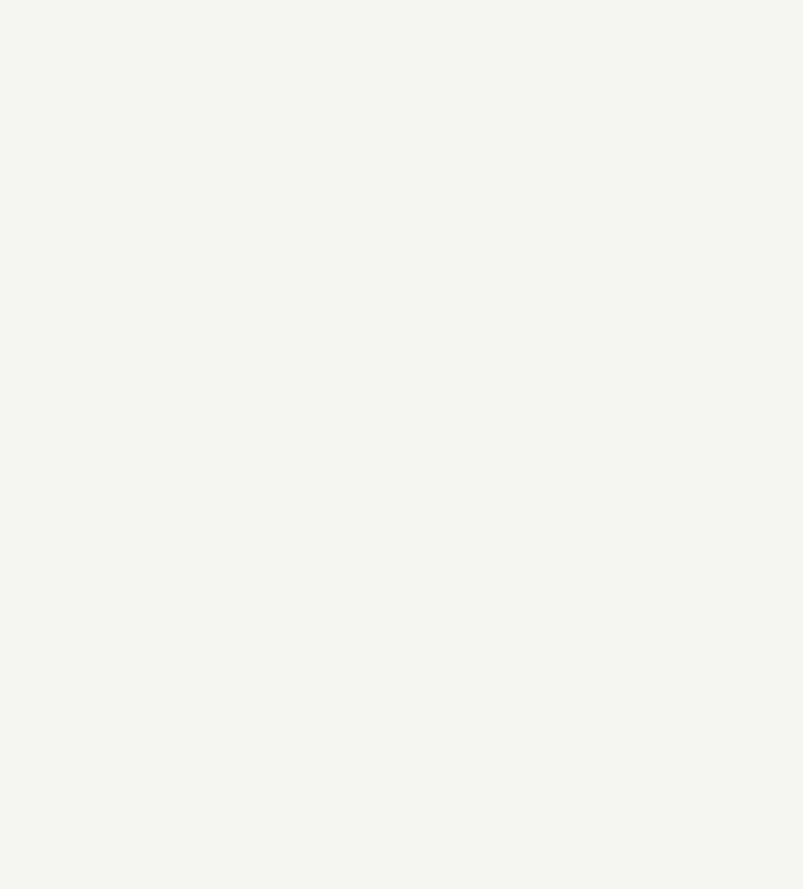
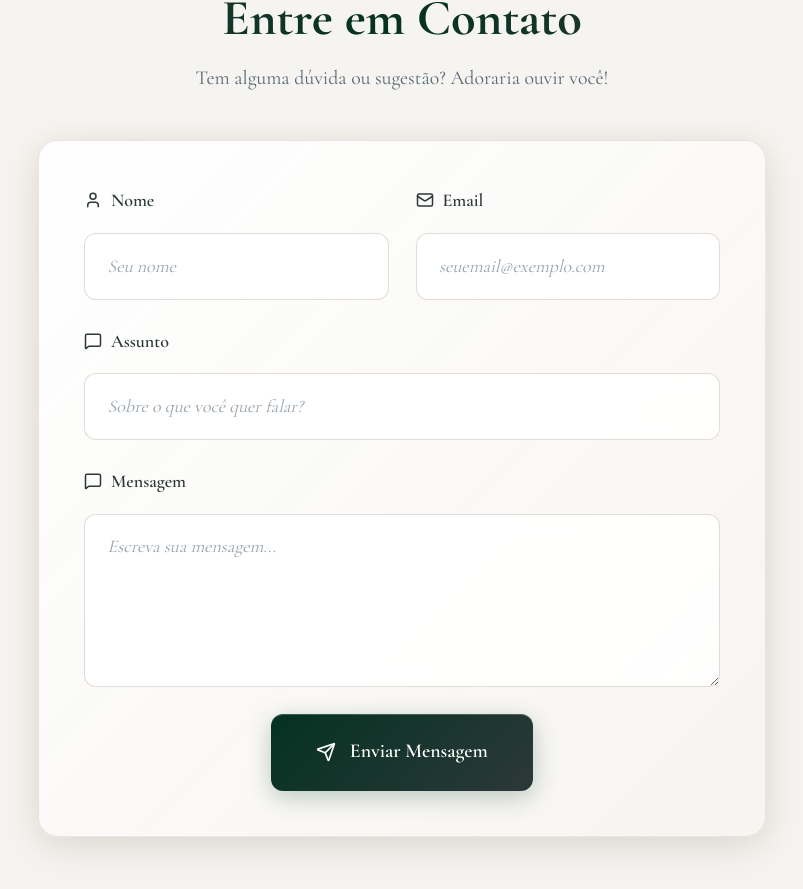
Before and after one commit to Mariaeduardar07/Frontend-Entrelinhas, a Next.js app: page /sobreMim in a window 1280 px wide. Shown: the part 1505-2394 px from the top of the page, without its empty margins (238-1041 px from the left). Before the commit the page ends 1423 px from the top, so only its background shows below. Built offline with nearby package versions, Linux system fonts and the light colour scheme.

Commit message:
feat: create formContact component

```diff
--- a/src/app/sobreMim/page.jsx
+++ b/src/app/sobreMim/page.jsx
@@ -1,12 +1,14 @@
 import styles from "./sobreMim.module.css";
 import HeroSectionAbout from "@/components/HeroSectionAbout";
 import FeatureCards from "@/components/motivationCard";
+import FormContact from "@/components/formContact";
 
 export default function Sobre() {
   return  (
     <div className={styles.container}>
          <HeroSectionAbout />
           <FeatureCards />
+          <FormContact />
     </div>
 
   )
--- /dev/null
+++ b/src/components/formContact/formContact.module.css
@@ -0,0 +1,188 @@
+.contactSection {
+    padding: 4rem 2rem;
+    max-width: 800px;
+    margin: 0 auto;
+}
+
+.formTitle {
+    font-family: 'Cormorant Garamond', serif;
+    font-size: clamp(2rem, 4vw, 2.8rem);
+    font-weight: 700;
+    color: var(--cor-do-banner);
+    margin-bottom: 1rem;
+    text-align: center;
+    background: linear-gradient(135deg, var(--cor-do-banner) 0%, var(--cor-3-detalhes) 50%, #2c3838 100%);
+    -webkit-background-clip: text;
+    -webkit-text-fill-color: transparent;
+    background-clip: text;
+    line-height: 1.1;
+}
+
+.formSubtitle {
+    font-family: 'Cormorant Garamond', serif;
+    font-size: 1.1rem;
+    color: var(--cor-3);
+    text-align: center;
+    margin-bottom: 2.5rem;
+    line-height: 1.6;
+}
+
+.form {
+    background:
+        linear-gradient(135deg, rgba(255, 255, 255, 0.98) 0%, rgba(246, 244, 240, 0.95) 100%);
+    padding: 2.5rem;
+    border-radius: 20px;
+    box-shadow:
+        0 12px 48px rgba(0, 0, 0, 0.08),
+        0 4px 24px rgba(163, 136, 123, 0.12);
+    border: 1px solid rgba(163, 136, 123, 0.2);
+    display: flex;
+    flex-direction: column;
+    gap: 1.5rem;
+}
+
+.inputGroup {
+    display: grid;
+    grid-template-columns: 1fr 1fr;
+    gap: 1.5rem;
+}
+
+.inputField {
+    display: flex;
+    flex-direction: column;
+    gap: 0.5rem;
+}
+
+.label {
+    font-family: 'Cormorant Garamond', serif;
+    font-size: 1rem;
+    font-weight: 600;
+    color: var(--cor-do-banner);
+    margin-bottom: 0.5rem;
+    display: flex;
+    align-items: center;
+    gap: 0.5rem;
+}
+
+.input,
+.textarea {
+    padding: 1rem 1.25rem;
+    border: 1px solid rgba(163, 136, 123, 0.3);
+    border-radius: 12px;
+    background: rgba(255, 255, 255, 0.9);
+    font-size: 1rem;
+    font-family: inherit;
+    color: var(--cor-3);
+    transition: all 0.3s ease;
+    backdrop-filter: blur(10px);
+}
+
+.input:focus,
+.textarea:focus {
+    outline: none;
+    border-color: var(--cor-3-detalhes);
+    box-shadow:
+        0 0 0 3px rgba(4, 50, 34, 0.1),
+        0 4px 12px rgba(163, 136, 123, 0.15);
+    background: rgba(255, 255, 255, 1);
+    transform: translateY(-1px);
+}
+
+.input::placeholder,
+.textarea::placeholder {
+    color: rgba(85, 104, 119, 0.6);
+    font-style: italic;
+}
+
+.textarea {
+    resize: vertical;
+    min-height: 120px;
+    font-family: inherit;
+    line-height: 1.5;
+}
+
+.submitButton {
+    display: inline-flex;
+    align-items: center;
+    justify-content: center;
+    gap: 0.75rem;
+    padding: 1.25rem 2.5rem;
+    background:
+        linear-gradient(135deg, var(--cor-3-detalhes) 0%, var(--cor-do-banner) 100%);
+    color: white;
+    border: none;
+    border-radius: 12px;
+    font-size: 1.1rem;
+    font-weight: 600;
+    font-family: 'Cormorant Garamond', serif;
+    cursor: pointer;
+    transition: all 0.3s cubic-bezier(0.175, 0.885, 0.32, 1.275);
+    box-shadow:
+        0 6px 24px rgba(4, 50, 34, 0.25),
+        inset 0 1px 0 rgba(255, 255, 255, 0.2);
+    position: relative;
+    overflow: hidden;
+    align-self: center;
+    min-width: 200px;
+}
+
+.submitButton::before {
+    content: '';
+    position: absolute;
+    top: 0;
+    left: -100%;
+    width: 100%;
+    height: 100%;
+    background: linear-gradient(90deg, transparent, rgba(255, 255, 255, 0.2), transparent);
+    transition: left 0.6s;
+}
+
+.submitButton:hover::before {
+    left: 100%;
+}
+
+.submitButton:hover {
+    background:
+        linear-gradient(135deg, var(--cor-do-banner) 0%, var(--cor-3-detalhes) 100%);
+    transform: translateY(-2px) scale(1.02);
+    box-shadow:
+        0 12px 36px rgba(4, 50, 34, 0.35),
+        inset 0 1px 0 rgba(255, 255, 255, 0.3);
+}
+
+.submitButton:active {
+    transform: translateY(0) scale(0.98);
+}
+
+.submitButton svg {
+    width: 20px;
+    height: 20px;
+    transition: transform 0.3s ease;
+}
+
+.submitButton:hover svg {
+    transform: translateX(3px);
+}
+
+/* Responsive */
+@media (max-width: 768px) {
+    .contactSection {
+        padding: 3rem 1rem;
+    }
+
+    .form {
+        padding: 2rem 1.5rem;
+    }
+
+    .inputGroup {
+        grid-template-columns: 1fr;
+    }
+
+    .formTitle {
+        font-size: clamp(1.8rem, 6vw, 2.2rem);
+    }
+
+    .formSubtitle {
+        font-size: 1rem;
+    }
+}
--- /dev/null
+++ b/src/components/formContact/index.jsx
@@ -0,0 +1,79 @@
+import React from "react";
+import { Mail, User, MessageSquare, Send } from "lucide-react";
+import styles from "./formContact.module.css";
+
+export default function FormContact() {
+  return (
+    <div className={styles.contactSection}>
+      <h3 className={styles.formTitle}>Entre em Contato</h3>
+      <p className={styles.formSubtitle}>
+        Tem alguma dúvida ou sugestão? Adoraria ouvir você!
+      </p>
+
+      <form className={styles.form}>
+        <div className={styles.inputGroup}>
+          <div className={styles.inputField}>
+            <label htmlFor="name" className={styles.label}>
+              <User size={18} />
+              Nome
+            </label>
+            <input
+              type="text"
+              id="name"
+              name="name"
+              className={styles.input}
+              placeholder="Seu nome"
+            />
+          </div>
+
+          <div className={styles.inputField}>
+            <label htmlFor="email" className={styles.label}>
+              <Mail size={18} />
+              Email
+            </label>
+            <input
+              type="email"
+              id="email"
+              name="email"
+              className={styles.input}
+              placeholder="seuemail@exemplo.com"
+            />
+          </div>
+        </div>
+
+        <div className={styles.inputField}>
+          <label htmlFor="subject" className={styles.label}>
+            <MessageSquare size={18} />
+            Assunto
+          </label>
+          <input
+            type="text"
+            id="subject"
+            name="subject"
+            className={styles.input}
+            placeholder="Sobre o que você quer falar?"
+          />
+        </div>
+
+        <div className={styles.inputField}>
+          <label htmlFor="message" className={styles.label}>
+            <MessageSquare size={18} />
+            Mensagem
+          </label>
+          <textarea
+            id="message"
+            name="message"
+            rows="5"
+            className={styles.textarea}
+            placeholder="Escreva sua mensagem..."
+          ></textarea>
+        </div>
+
+        <button type="submit" className={styles.submitButton}>
+          <Send size={20} />
+          Enviar Mensagem
+        </button>
+      </form>
+    </div>
+  );
+}
```
